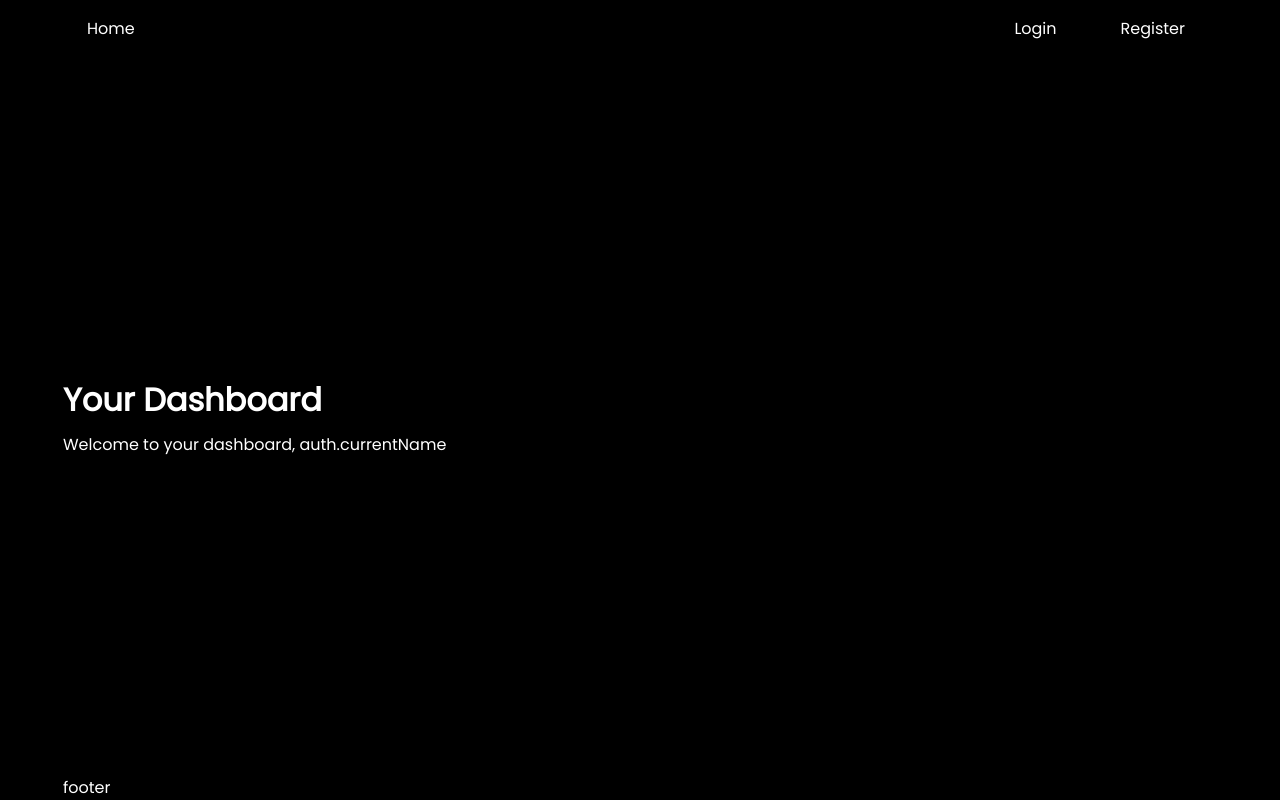
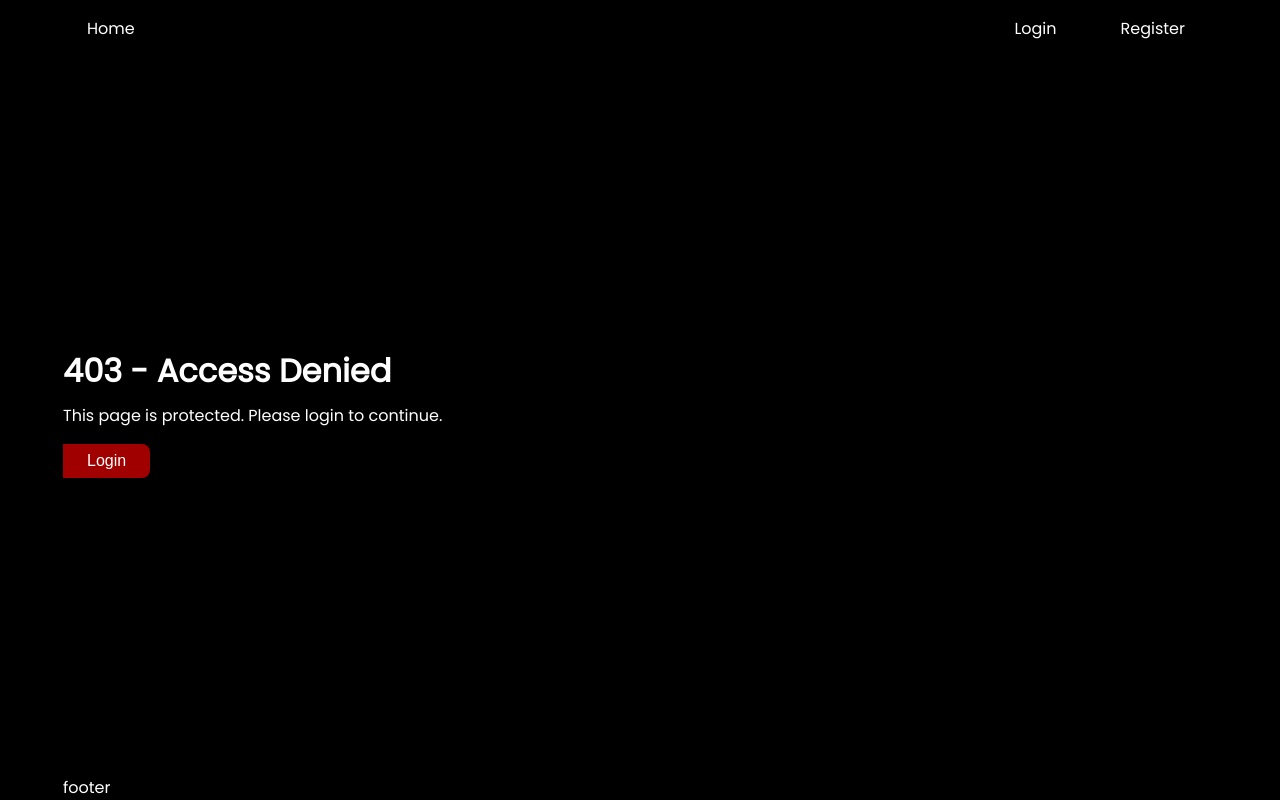
Before and after one commit to RyanBriggsDev/trello-remake, a React (Create React App) app: page /user/dashboard in a window 1280 px wide. Built offline with nearby package versions, Linux system fonts and the light colour scheme; no server answers.

Commit message:
added protected route component

```diff
--- /dev/null
+++ b/src/components/Protected.jsx
@@ -0,0 +1,25 @@
+import { useNavigate } from "react-router-dom";
+import { useEffect, useState } from "react";
+
+import { useAuthState } from "react-firebase-hooks/auth";
+import { auth } from "../firebase";
+
+import Header from "./pageStructure/Header";
+
+function Protected(props) {
+
+    const navigate = useNavigate()
+    const [user, loading, error] = useAuthState(auth);
+
+    useEffect(() => {
+    }, [user, loading]);
+
+    if(loading) return <p>Loading...</p>
+
+    if(!user) return <Header title='403 - Access Denied' desc='This page is protected. Please login to continue.' btnText='Login' link='/auth/login'/>
+
+    if(user) return <>{props.children}</>
+
+}
+
+export default Protected
--- a/src/pages/user/Dashboard.jsx
+++ b/src/pages/user/Dashboard.jsx
@@ -1,13 +1,16 @@
 import Header from '../../components/pageStructure/Header'
+import Protected from '../../components/Protected'
 
 function Dashboard() {
   return (
+    <Protected>
       <>
           <Header
               title={'Your Dashboard'}
               desc={'Welcome to your dashboard, auth.currentName'}
           />
       </>
+    </Protected>
   )
 }
 
```
Lines whose indentation alone changed are shown as unchanged.
